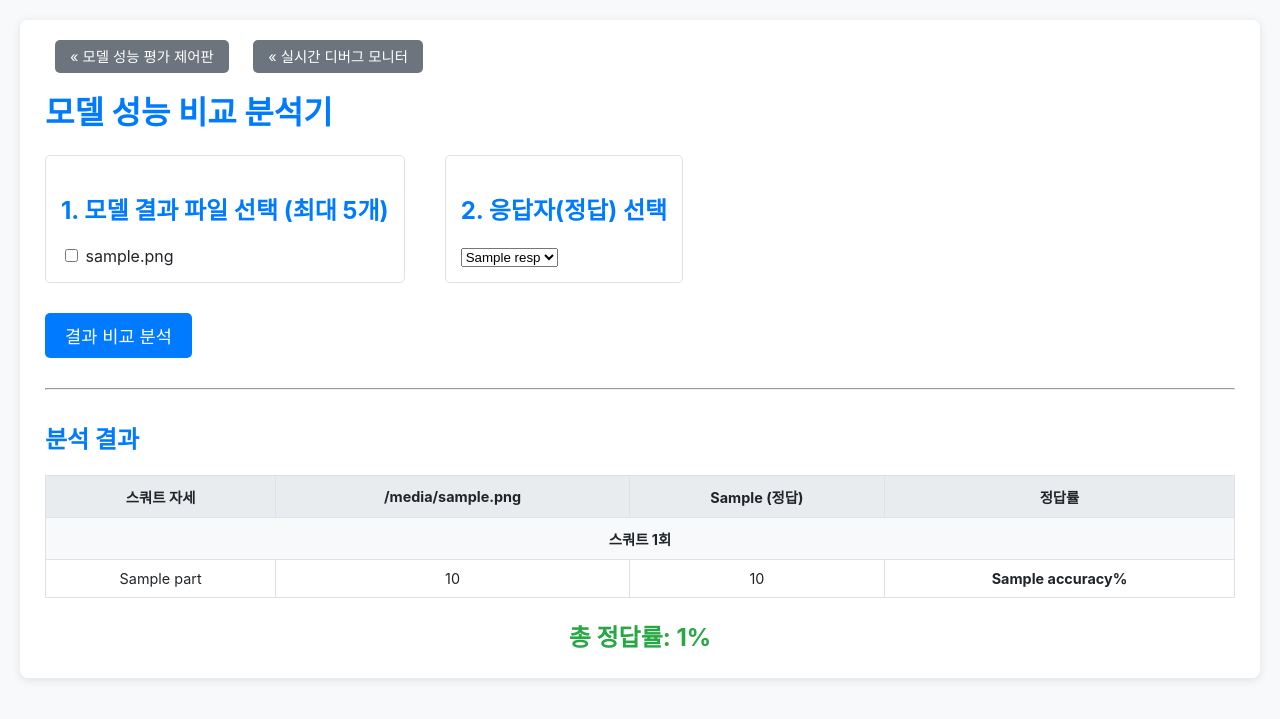
After one commit to Nangtural02/Didimdol_Server, a Python web app: template templates/analysis.html in a window 1280 px wide. The commit adds this page. Shown: the top 719 px of the page. Run offline with Jinja, Linux system fonts and the light colour scheme; the template is opened without the code that fills it: most values are stand-ins (such as "Sample title", 1, 10 or a date in 2020).

Commit message:
add analysis html

```diff
--- a/inference.py
+++ b/inference.py
@@ -124,7 +124,6 @@ OPTIMAL_THRESHOLDS = [
 
 # 2. 임계값을 적용하는 헬퍼 함수를 추론 코드에 추가
 def apply_thresholds_live(probs, thresholds):
-    # ... (이전 학습 코드에 있던 apply_thresholds 함수와 동일) ...
     num_samples = probs.shape[0]
     preds = np.zeros(num_samples, dtype=int)
     for i in range(num_samples):
@@ -242,7 +241,7 @@ async def run_ai_inference_placeholder(data_segment: list[SensorData]) -> Infere
     for i, pred_logits in enumerate(task_preds):
         print(f"Task {i} pred_logits device: {pred_logits.device}")
         # 확률로 변환
-        probabilities = torch.softmax(pred_logits, dim=1).cpu().numpy()
+        probabilities = torch.softmax(pred_logits, dim=1).cpu().detach().numpy()
         # 해당 태스크의 최적 임계값 적용
         pred_label = apply_thresholds_live(probabilities, OPTIMAL_THRESHOLDS[i])
         final_labels.append(pred_label.item()) # .item()으로 스칼라 값 추출
--- /dev/null
+++ b/requirements.txt
@@ -0,0 +1,4 @@
+Flask
+gspread
+oauth2client
+pandas
--- /dev/null
+++ b/templates/analysis.html
@@ -0,0 +1,102 @@
+<!DOCTYPE html>
+<html lang="ko">
+<head>
+    <meta charset="UTF-8">
+    <title>모델 성능 비교 분석기</title>
+    <style>
+        body { font-family: -apple-system, BlinkMacSystemFont, "Segoe UI", Roboto, sans-serif; margin: 20px; background-color: #f8f9fa; color: #212529; }
+        .container { max-width: 1200px; margin: auto; background: white; padding: 25px; border-radius: 8px; box-shadow: 0 2px 10px rgba(0,0,0,0.1); }
+        .nav-links { margin-bottom: 20px; }
+        .nav-links a { margin: 0 10px; text-decoration: none; background-color: #6c757d; color: white; padding: 8px 15px; border-radius: 5px; font-size: 0.9em; }
+        h1, h2 { color: #007bff; }
+        .form-section { display: flex; gap: 40px; margin-bottom: 30px; }
+        .file-list, .respondent-list { border: 1px solid #dee2e6; padding: 15px; border-radius: 5px; }
+        button { font-size: 1.1em; padding: 10px 20px; background-color: #007bff; color: white; border: none; border-radius: 5px; cursor: pointer; }
+        table { width: 100%; border-collapse: collapse; margin-top: 20px; font-size: 0.9em; }
+        th, td { border: 1px solid #dee2e6; padding: 10px; text-align: center; }
+        thead th { background-color: #e9ecef; }
+        .rep-header-row { background-color: #f8f9fa; font-weight: bold; }
+        .accuracy-cell { font-weight: bold; }
+        .total-accuracy { font-size: 1.5em; font-weight: bold; color: #28a745; margin-top: 20px; text-align: center; }
+    </style>
+</head>
+<body>
+    <div class="container">
+        <div class="nav-links">
+            <a href="/model-test">« 모델 성능 평가 제어판</a>
+            <a href="/">« 실시간 디버그 모니터</a>
+        </div>
+        <h1>모델 성능 비교 분석기</h1>
+        <form id="selectionForm" method="POST" action="/analysis">
+            <div class="form-section">
+                <div class="file-list">
+                    <h2>1. 모델 결과 파일 선택 (최대 5개)</h2>
+                    {% for file_path in json_files %}
+                    <label>
+                        <input type="checkbox" name="json_files" value="{{ file_path }}" {% if file_path in selected_files %}checked{% endif %}>
+                        {{ file_path.split('/')[-1].split('\\')[-1] }} {# 경로에서 파일 이름만 추출 #}
+                    </label><br>
+                    {% endfor %}
+                </div>
+                <div class="respondent-list">
+                    <h2>2. 응답자(정답) 선택</h2>
+                    <select name="respondent">
+                        {% for resp in respondents %}
+                        <option value="{{ resp }}" {% if resp == selected_respondent %}selected{% endif %}>{{ resp }}</option>
+                        {% endfor %}
+                    </select>
+                </div>
+            </div>
+            <button type="submit">결과 비교 분석</button>
+        </form>
+
+        {% if results %}
+        <hr style="margin: 30px 0;">
+        <h2>분석 결과</h2>
+        <table>
+            <thead>
+                <tr>
+                    <th>스쿼트 자세</th>
+                    {% for file_name in selected_file_names %}
+                    <th>{{ file_name.replace('.json', '') }}</th>
+                    {% endfor %}
+                    <th>{{ selected_respondent }} (정답)</th>
+                    <th>정답률</th>
+                </tr>
+            </thead>
+            <tbody>
+                {% for rep in results %}
+                <tr class="rep-header-row">
+                    <td colspan="{{ 3 + selected_file_names|length }}">스쿼트 {{ rep.rep_num }}회</td>
+                </tr>
+                {% for part_name, part_data in rep.parts.items() %}
+                <tr>
+                    <td>{{ part_name }}</td>
+                    {% for score in part_data.model_scores %}
+                    <td>{{ score }}</td>
+                    {% endfor %}
+                    <td>{{ part_data.respondent_score }}</td>
+                    <td class="accuracy-cell">{{ part_data.accuracy }}%</td>
+                </tr>
+                {% endfor %}
+                {% endfor %}
+            </tbody>
+        </table>
+        <div class="total-accuracy">총 정답률: {{ total_accuracy }}%</div>
+        {% endif %}
+    </div>
+    <script>
+        const checkboxes = document.querySelectorAll('input[name="json_files"]');
+        const maxAllowed = 5;
+        checkboxes.forEach(cb => {
+            cb.addEventListener('change', () => {
+                const checkedCount = document.querySelectorAll('input[name="json_files"]:checked').length;
+                if (checkedCount > maxAllowed) {
+                    alert(`파일은 최대 ${maxAllowed}개까지 선택할 수 있습니다.`);
+                    cb.checked = false;
+                }
+            });
+        });
+    </script>
+</body>
+</html>
```
Also changed, not shown: endpoints.py (+100 -0 lines), templates/index.html (+7 -0 lines), templates/model_test.html (+6 -1 lines).
